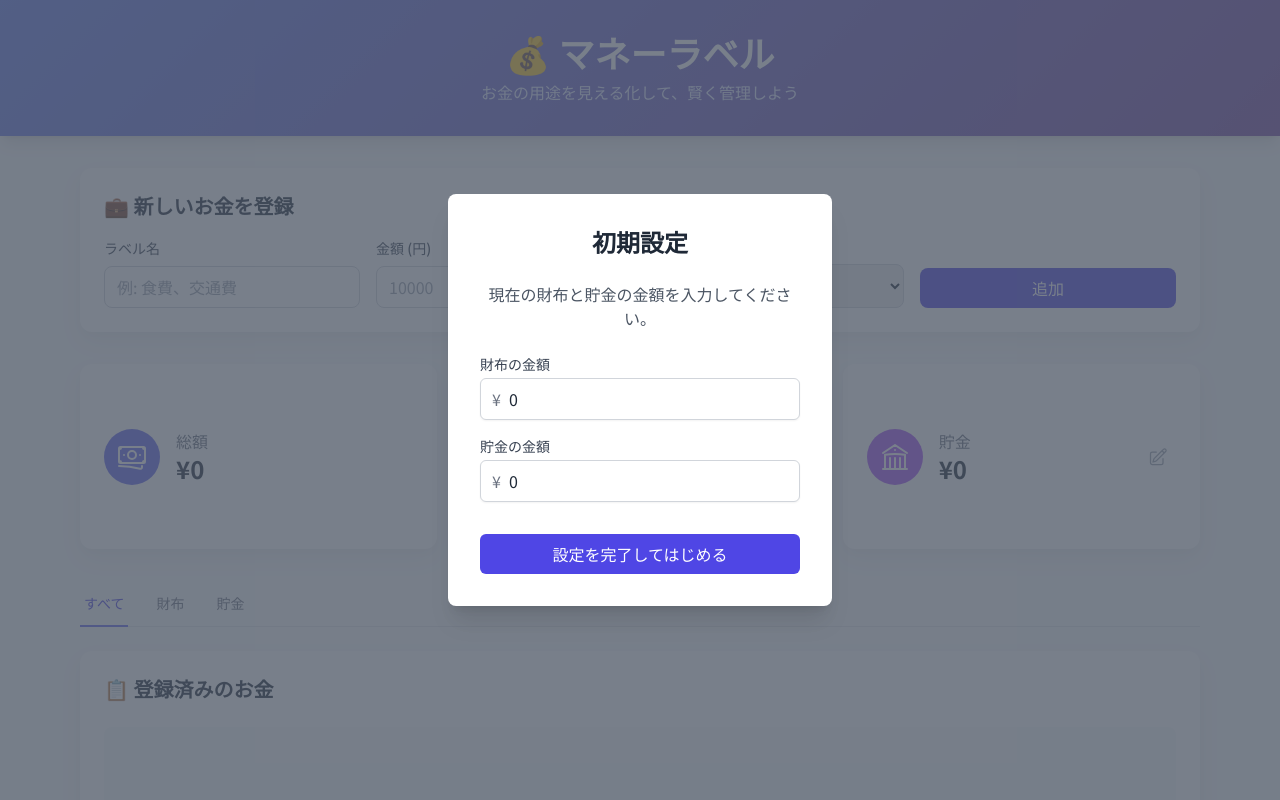
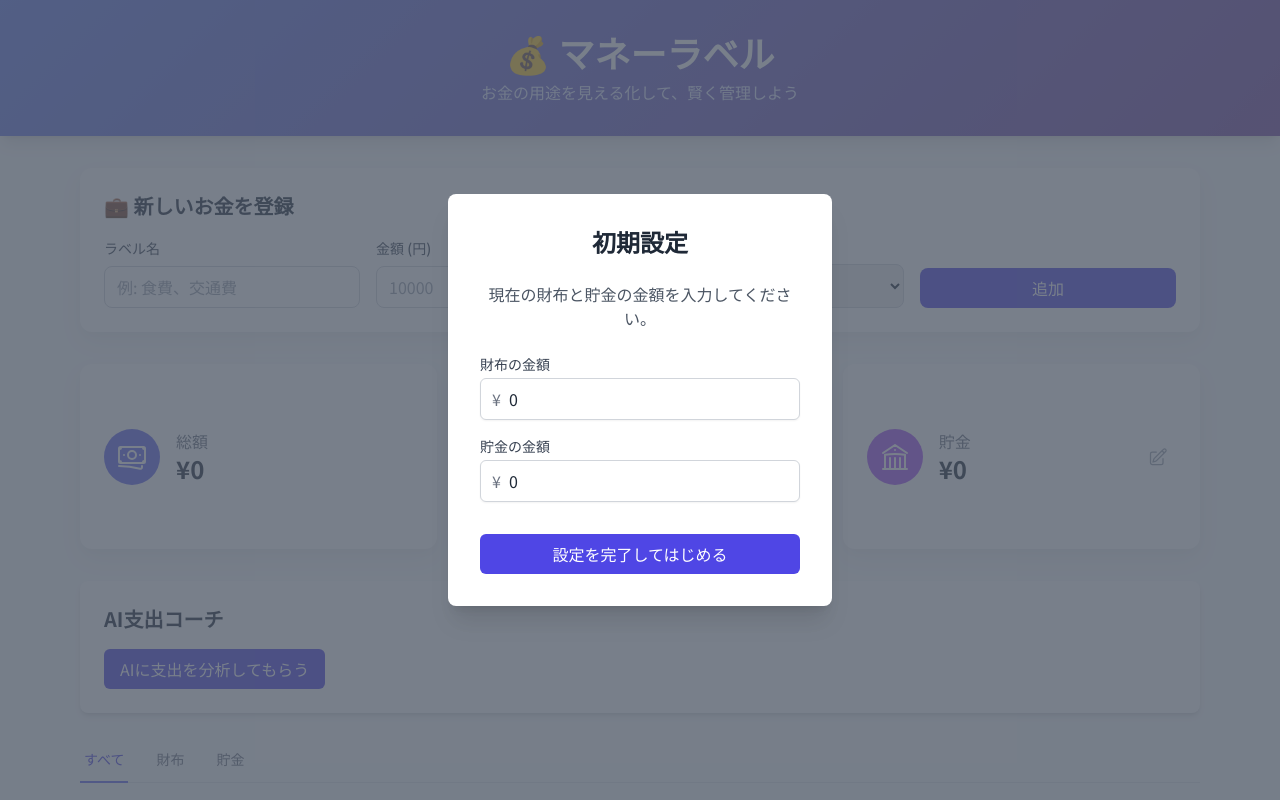
Before and after one commit to mo-tomi/Moneylabel, a React (Vite) app: page / in a window 1280 px wide. Shown: the top 800 px of the page. Built offline with nearby package versions, Linux system fonts and the light colour scheme.

Commit message:
feat: AIアドバイザーコンポーネントを追加し、家計データに基づくアドバイス機能を実装しました

```diff
--- a/App.tsx
+++ b/App.tsx
@@ -9,6 +9,7 @@ import EditModal from './components/EditModal';
 import SplitMoneyModal from './components/SplitMoneyModal';
 import AdjustTotalModal from './components/AdjustTotalModal';
 import InitialSetupModal from './components/InitialSetupModal';
+import AIAdvisor from './components/AIAdvisor';
 
 const App: React.FC = () => {
   const [isSetupComplete, setIsSetupComplete] = useLocalStorage('isSetupComplete', false);
@@ -210,6 +211,8 @@ const App: React.FC = () => {
           onEditSavings={() => openAdjustModal(MoneyType.Savings)}
         />
 
+        <AIAdvisor moneyData={moneyData} />
+
         <div className="mb-6">
           <div className="border-b border-gray-200">
             <nav className="-mb-px flex space-x-6" aria-label="Tabs">
--- /dev/null
+++ b/components/AIAdvisor.tsx
@@ -0,0 +1,79 @@
+import React, { useState } from 'react';
+import { MoneyItem } from '../types';
+
+interface AIAdvisorProps {
+  moneyData: MoneyItem[];
+}
+
+const AIAdvisor: React.FC<AIAdvisorProps> = ({ moneyData }) => {
+  const [advice, setAdvice] = useState<string>('');
+  const [isLoading, setIsLoading] = useState<boolean>(false);
+  const [error, setError] = useState<string>('');
+
+  const getAIAdvice = async () => {
+    setIsLoading(true);
+    setError('');
+    setAdvice('');
+
+    if (error) {
+      return <p className="text-red-500">エラー: {error}</p>;
+    }
+
+    try {
+      const prompt = `あなたは優秀な家計アドバイザーです。以下の家計データに基づいて、ユーザーに役立つ分析と具体的なアドバイスを提供してください。\n\n家計データ:\n${JSON.stringify(moneyData, null, 2)}\n\n分析とアドバイス:`;
+
+      const response = await fetch('https://safe-ai-chat.vercel.app/api/chat', {
+        method: 'POST',
+        headers: {
+          'Content-Type': 'application/json',
+        },
+        body: JSON.stringify({
+          model: 'deepseek-chat',
+          messages: [
+            { role: 'system', content: 'あなたは優秀な家計アドバイザーです。' },
+            { role: 'user', content: prompt }
+          ],
+          stream: false,
+        }),
+      });
+
+      if (!response.ok) {
+        const errorData = await response.json();
+        throw new Error(`API Error: ${response.status} - ${errorData.message || JSON.stringify(errorData)}`);
+      }
+
+      const data = await response.json();
+      setAdvice(data.choices[0].message.content);
+
+    } catch (err: any) {
+      console.error('Failed to get AI advice:', err);
+      setError(err.message || 'AIアドバイスの取得に失敗しました。');
+    } finally {
+      setIsLoading(false);
+    }
+  };
+
+  return (
+    <div className="bg-white p-6 rounded-lg shadow-md mb-6">
+      <h2 className="text-xl font-semibold mb-4">AI支出コーチ</h2>
+      <button
+        onClick={getAIAdvice}
+        disabled={isLoading}
+        className="bg-indigo-600 text-white px-4 py-2 rounded-md hover:bg-indigo-700 focus:outline-none focus:ring-2 focus:ring-indigo-500 focus:ring-offset-2 disabled:opacity-50"
+      >
+        {isLoading ? '分析中...' : 'AIに支出を分析してもらう'}
+      </button>
+
+      {error && <p className="text-red-500 mt-4">エラー: {error}</p>}
+
+      {advice && (
+        <div className="mt-4 p-4 bg-gray-100 rounded-md whitespace-pre-wrap">
+          <h3 className="font-medium mb-2">AIからのアドバイス:</h3>
+          <p>{advice}</p>
+        </div>
+      )}
+    </div>
+  );
+};
+
+export default AIAdvisor;
--- a/vite.config.ts
+++ b/vite.config.ts
@@ -10,8 +10,6 @@ export default defineConfig(({ command }) => {
 
       // 以下は元の設定です
       define: {
-        'process.env.API_KEY': JSON.stringify(env.GEMINI_API_KEY),
-        'process.env.GEMINI_API_KEY': JSON.stringify(env.GEMINI_API_KEY)
       },
       resolve: {
         alias: {
```
